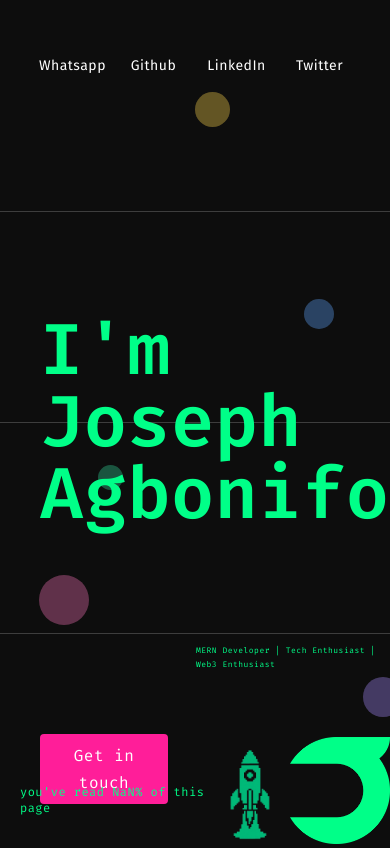
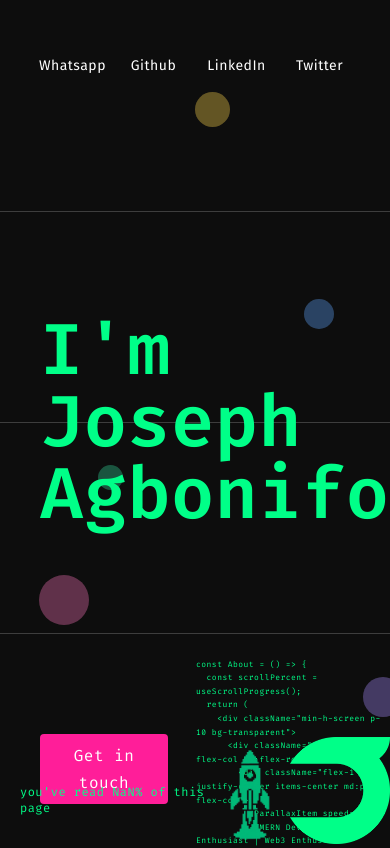
Before and after one commit to JosephAgbonifo/Portfolio-Next, a Next.js app: page / in a window 390 px wide. Shown: the top 848 px of the page. Built offline with nearby package versions, Linux system fonts and the light colour scheme.

Commit message:
final fix

```diff
--- a/app/projects/[slug]/page.tsx
+++ b/app/projects/[slug]/page.tsx
@@ -4,18 +4,15 @@ import { projects } from "@/data/data";
 import HorizontalLines from "@/utils/bgline";
 import FloatingBobble from "@/utils/bobbles";
 
-interface PageProps {
+export default async function ProjectPage({
+  params,
+}: {
   params: Promise<{ slug: string }>;
-  searchParams?: Record<string, string | string[] | undefined>;
-}
-
-export default async function ProjectPage({ params }: PageProps) {
+}) {
   const { slug } = await params;
   const project = projects.find((p) => p.slug === slug);
 
-  if (!project) {
-    notFound();
-  }
+  if (!project) notFound();
 
   return (
     <div className="max-w-4xl mx-auto p-6 font-mono">
--- a/components/Hero.tsx
+++ b/components/Hero.tsx
@@ -11,7 +11,21 @@ const Hero = () => {
   const scrollPercent = useScrollProgress();
   const transformStyle = `rotate(${scrollPercent * 6}deg)`;
   const scrollPercentDoc = usedocProgress();
-  const codeSnippet = `MERN Developer | Tech Enthusiast | Web3 Enthusiast`;
+  const codeSnippet2 = `
+const About = () => {
+  const scrollPercent = useScrollProgress();
+  return (
+    <div className="min-h-screen p-10 bg-transparent">
+      <div className="relative flex flex-col md:flex-row">
+        <div className="flex-1 flex justify-center items-center md:pl-10 flex-col">
+          <ParallaxItem speed={0.2}>
+            MERN Developer | Tech Enthusiast | Web3 Enthusiast
+          </ParallaxItem>
+        </div>
+      </div>
+    </div>
+  );
+}; `;
 
   return (
     <div>
@@ -68,7 +82,7 @@ const Hero = () => {
         </div>
         <div className="flex-1 absolute bottom-10 w-[60%] md:w-auto right-0 md:relative text-[8px] md:text-sm flex justify-start items-center pl-10">
           <div className="h-40">
-            <TypewriterLoop text={codeSnippet} speed={100} pause={5000} />
+            <TypewriterLoop text={codeSnippet2} speed={10} pause={5000} />
           </div>
         </div>{" "}
         <Image
--- a/components/Skills.tsx
+++ b/components/Skills.tsx
@@ -41,7 +41,7 @@ const Skills = () => {
   return (
     <section className="min-h-screen flex flex-col items-center justify-center text-white px-4 py-20">
       <h2 className="text-4xl md:text-6xl font-bold mb-12 text-center">
-        Skillset ⚒️
+        Skillset & Tools ⚒️
       </h2>
       <div className="grid grid-cols-2 sm:grid-cols-3 md:grid-cols-4 gap-10 ">
         {skills.map((skill, index) => (
```
